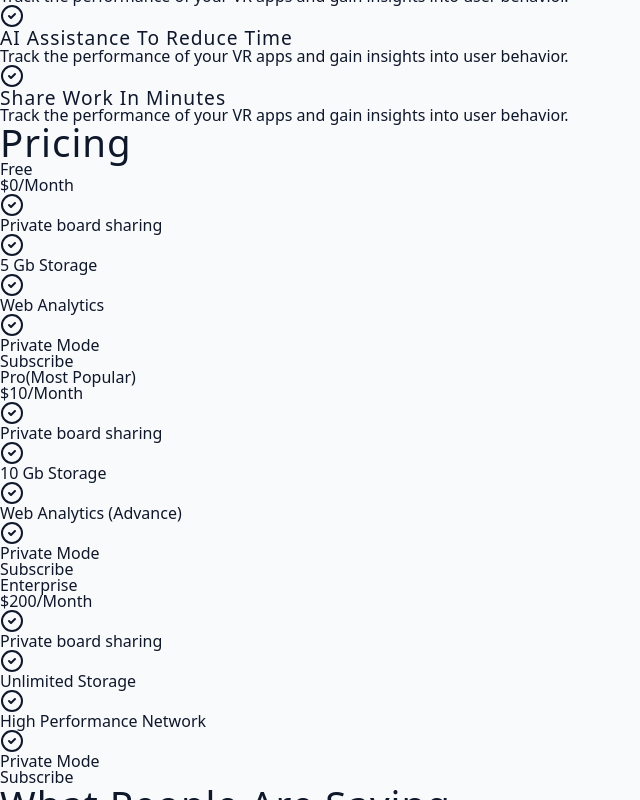
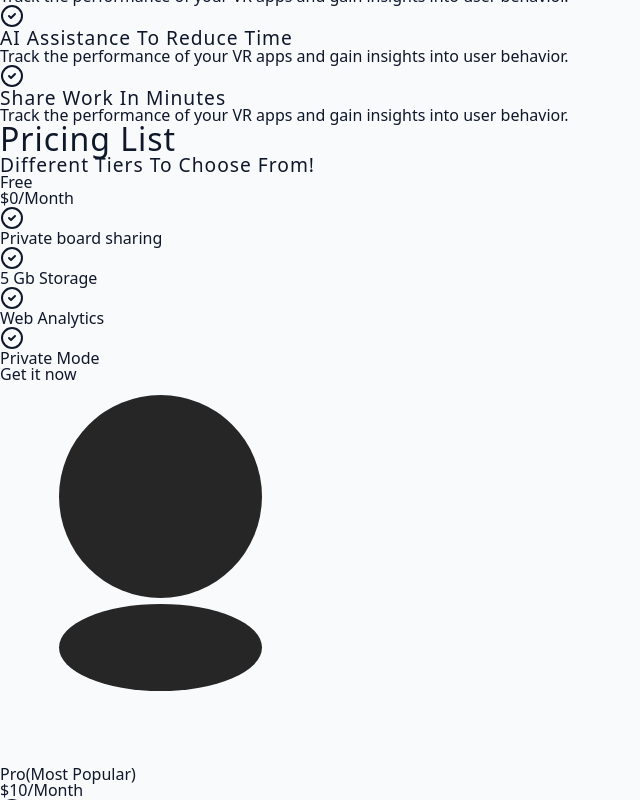
Before and after one commit to JannickPepe/JobList, a React (Vite) app in the folder client/: page / in a window 1280 px wide. Shown: the part 3140-3940 px from the top of the page, without its empty margins (0-640 px from the left). Built offline with nearby package versions, Linux system fonts and the light colour scheme.

Commit message:
redid price section and refactored imports for components

```diff
--- /dev/null
+++ b/client/src/components/Landing/AniPricing.jsx
@@ -0,0 +1,153 @@
+import { motion } from "framer-motion";
+import { pricingOptions } from "../../constants";
+import { CheckCircle2 } from "lucide-react";
+
+
+// Main Const
+const SquishyCard = () => {
+
+    return (
+        <section className="px-4 py-12">
+            <div className="text-center mt-20 mb-8">
+                <h3>Pricing List</h3>
+                <h5 className="mt-2 text-base font-normal">Different tiers to choose from!</h5>
+            </div>
+            <div className="mx-auto w-fit">
+                <Card />
+            </div>
+        </section>
+    );
+
+};
+
+
+// Component const
+const Card = () => {
+
+    return (
+        <div className="grid lg:grid-cols-3 lg:grid-rows-1 gap-6 lg:gap-10">
+            {pricingOptions.map((option, index) => (
+                <motion.div
+                key={index}
+                whileHover="hover"
+                transition={{
+                    duration: 1,
+                    ease: "backInOut",
+                }}
+                variants={{
+                    hover: {
+                    scale: 1.05,
+                    },
+                }}
+                className="relative min-h-[500px] w-80 shrink-0 overflow-hidden rounded-xl bg-indigo-500 p-6"
+                >
+                    <div className="relative z-10 text-white">
+                        <span className="mb-3 block w-fit rounded-full bg-white px-4 py-1 text-sm font-light text-white">
+                        <p className="text-black text-4xl mb-3">
+                                {option.title}
+                                {option.title === "Pro" && (
+                                <span className="bg-gradient-to-r from-red-500 to-red-600 text-transparent bg-clip-text text-xl mb-4 ml-2">
+                                    (Most Popular)
+                                </span>
+                                )}
+                            </p>
+                        </span>
+                        <motion.span
+                        initial={{ scale: 0.85 }}
+                        variants={{
+                            hover: {
+                            scale: 1,
+                            },
+                        }}
+                        transition={{
+                            duration: 1,
+                            ease: "backInOut",
+                        }}
+                        className="my-2 block origin-top-left font-mono text-6xl font-black leading-[1.2]"
+                        >
+                        <span className="text-5xl mt-6 mr-2">{option.price}</span>
+                                <span className="text-neutral-400 tracking-tight">/Month</span>
+                        </motion.span>
+                        <ul>
+                                {option.features.map((feature, index) => (
+                                <li key={index} className="mt-8 flex items-center">
+                                    <CheckCircle2 />
+                                    <span className="ml-2">{feature}</span>
+                                </li>
+                                ))}
+                            </ul>
+                    </div>
+                    <button className="absolute bottom-4 left-4 right-4 z-20 rounded border-2 border-white bg-white py-2 text-center font-mono font-black uppercase text-neutral-800 backdrop-blur transition-colors hover:bg-white/30 hover:text-white">
+                        Get it now
+                    </button>
+                    <Background />
+                </motion.div>
+            ))}
+        </div>
+
+    );
+
+};
+
+// Component const
+const Background = () => {
+
+    return (
+        <motion.svg
+        width="320"
+        height="384"
+        viewBox="0 0 320 384"
+        fill="none"
+        xmlns="http://www.w3.org/2000/svg"
+        className="absolute inset-0 z-0"
+        variants={{
+            hover: {
+            scale: 1.5,
+            },
+        }}
+        transition={{
+            duration: 1,
+            ease: "backInOut",
+        }}
+        >
+        <motion.circle
+            variants={{
+            hover: {
+                scaleY: 0.5,
+                y: -25,
+            },
+            }}
+            transition={{
+            duration: 1,
+            ease: "backInOut",
+            delay: 0.2,
+            }}
+            cx="160.5"
+            cy="114.5"
+            r="101.5"
+            fill="#262626"
+        />
+        <motion.ellipse
+            variants={{
+            hover: {
+                scaleY: 2.25,
+                y: -25,
+            },
+            }}
+            transition={{
+            duration: 1,
+            ease: "backInOut",
+            delay: 0.2,
+            }}
+            cx="160.5"
+            cy="265.5"
+            rx="101.5"
+            ry="43.5"
+            fill="#262626"
+        />
+        </motion.svg>
+    );
+
+};
+
+export default SquishyCard;
--- a/client/src/components/Landing/AuraSection.jsx
+++ b/client/src/components/Landing/AuraSection.jsx
@@ -11,7 +11,7 @@ import Example from "./LoginBtn";
 
 const COLORS_TOP = ["#13FFAA", "#1E67C6", "#CE84CF", "#DD335C"];
 
-export const AuroraHero = () => {
+const AuroraHero = () => {
 
     const color = useMotionValue(COLORS_TOP[0]);
 
@@ -94,3 +94,5 @@ export const AuroraHero = () => {
         </motion.section>
     );
 };
+
+export default AuroraHero;
--- a/client/src/components/Landing/Testimonials.jsx
+++ b/client/src/components/Landing/Testimonials.jsx
@@ -1,11 +1,17 @@
 import { testimonials } from "../../constants";
 
+
 const Testimonials = () => {
+
   return (
     <div className="mb-8 tracking-wide z-50" style={{zIndex:99}}>
-      <h2 className="text-white text-3xl sm:text-5xl lg:text-6xl text-center my-10 lg:my-10 z-50">
+
+      <h2 className="text-white text-3xl sm:text-5xl lg:text-6xl text-center mt-6 mb-3 lg:mt-10 z-50">
         What People are saying
       </h2>
+
+      <h5 className="text-white text-center mb-8 text-base font-normal">Latest Reviews</h5>
+
       <div className="flex flex-wrap justify-center z-50">
         {testimonials.map((testimonial, index) => (
           <div key={index} className="z-50 w-full sm:w-1/2 lg:w-1/3 px-4 py-2 hover:scale-110 transition duration-300 delay-100">
@@ -28,8 +34,10 @@ const Testimonials = () => {
           </div>
         ))}
       </div>
+
     </div>
   );
+
 };
 
 export default Testimonials;
--- a/client/src/components/index.js
+++ b/client/src/components/index.js
@@ -21,3 +21,5 @@ export { default as FeatureSection } from './Landing/FeatureSection';
 export { default as Pricing } from './Landing/Pricing';
 export { default as Testimonials } from './Landing/Testimonials';
 export { default as Workflow } from './Landing/Workflow';
+export { default as SquishyCard } from './Landing/AniPricing';
+export { default as AuroraHero } from './Landing/AuraSection';
--- a/client/src/pages/Landing.jsx
+++ b/client/src/pages/Landing.jsx
@@ -1,8 +1,7 @@
 import { useRef, useState } from 'react';
-import {  FeatureSection, Footer, NavbarNew, Pricing, Testimonials, Workflow } from '../components';
+import {  FeatureSection, Footer, NavbarNew, Testimonials, Workflow, AuroraHero, SquishyCard } from '../components';
 import Background from '../components/Landing/MoleculeBackground';
 import { motion, AnimatePresence } from 'framer-motion';
-import { AuroraHero } from '../components/Landing/AuraSection';
 
 
 const Landing = () => {
@@ -82,7 +81,10 @@ const Landing = () => {
                         <Workflow />
                     </div>
                     <div ref={refprice} >
+                        {/*
                         <Pricing />
+                         */}
+                        <SquishyCard />
                     </div>
                     <div className="relative bg-gray-900 mt-10 lg:mt-20">
                         <Background />
```
